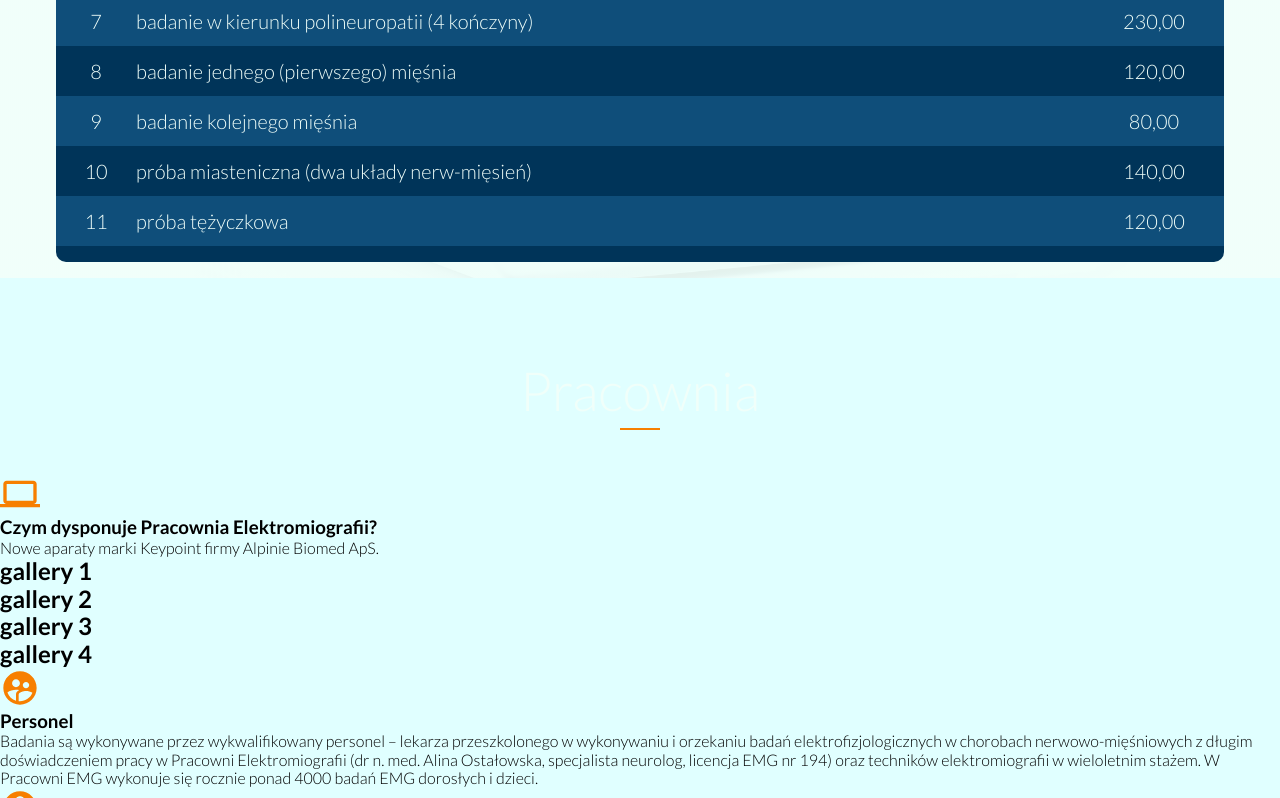
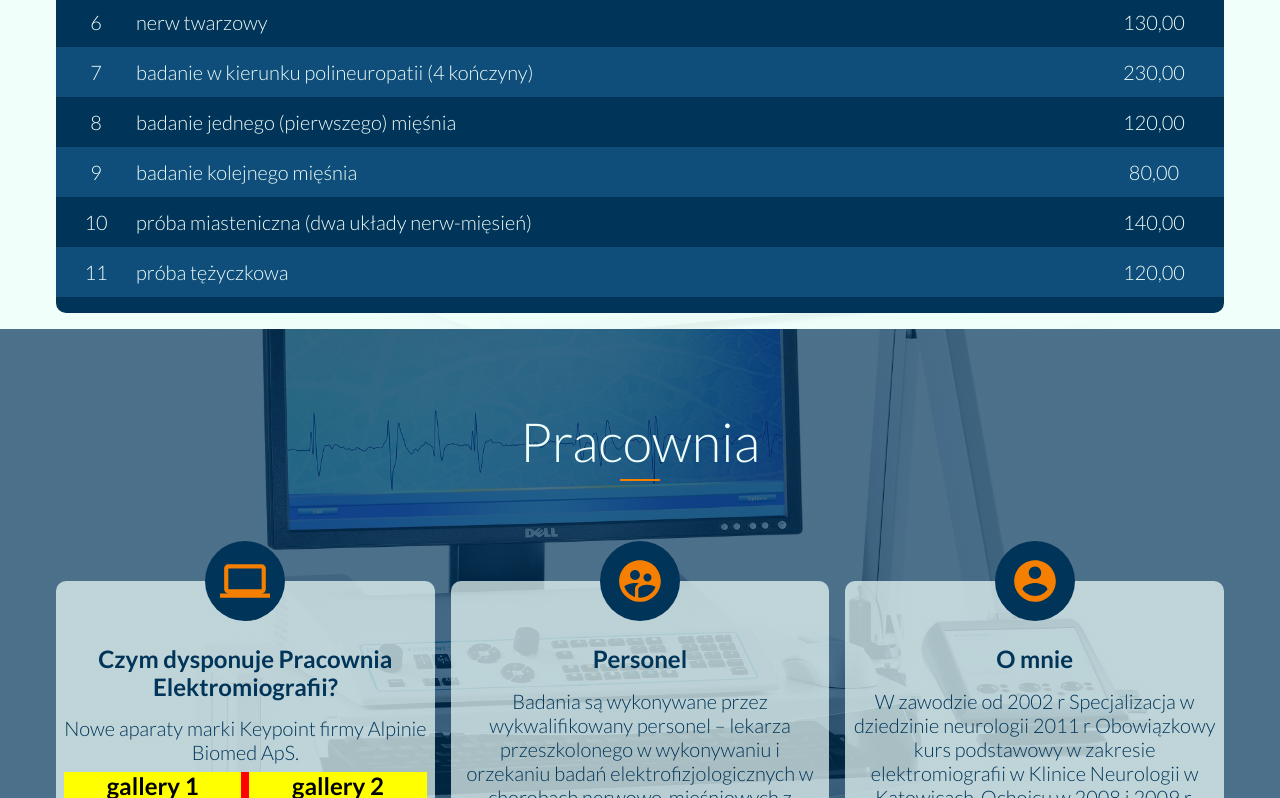
Before and after one commit to DariuszOkonski/pracownia-emg, a website built with webpack: page src/pages/index.html in a window 1280 px wide. Shown: the part 3585-4383 px from the top of the page. Built offline with nearby package versions, Linux system fonts and the light colour scheme; a web font is replaced by a local one.

Commit message:
add .box as a utility class

```diff
--- a/src/scss/main.scss
+++ b/src/scss/main.scss
@@ -8,6 +8,7 @@
 @import "_emg";
 @import "_examination";
 @import "_prices";
+@import "_lab";
 
 html {
   font-family: 'Lato', sans-serif;
@@ -95,3 +96,93 @@ body {
     padding-top: 5.125rem;
   }
 }
+
+.box {
+  position: relative;
+  margin-top: 2.5rem;
+  padding: 0.5rem;
+  padding-top: 2.5rem;
+  background-color: rgba($color: $light-color, $alpha: 0.7);
+  border-radius: 10px;
+  text-align: center;
+
+  @media(min-width: $tablet) {
+      padding-top: 4rem;
+  }
+
+  &__circle {
+      position: absolute;
+      top: -30px;
+      left: 50%;
+      transform: translateX(-50%);
+
+      width: 60px;
+      height: 60px;
+      background-color: $primary-color;
+      border-radius: 50%;
+
+      display: flex;
+      justify-content: center;
+      align-items: center;
+
+      @media(min-width: $tablet) {
+          top: -40px;
+
+          width: 80px;
+          height: 80px;
+      }
+  }
+
+  &__icon {
+      fill: $secondary-color;
+      width: 40px;
+      height: 40px;
+
+      @media(min-width: $tablet) {
+          width: 50px;
+          height: 50px;
+      }
+  }
+
+  &__header {
+      color: $primary-color;
+      font-size: 1.25rem;
+      margin-bottom: 1rem;
+
+      @media(min-width: $tablet) {
+          font-size: 1.5rem;
+      }
+  }
+
+  &__paragraph {
+      color: $primary-color;
+      font-size: 1rem;
+
+      &--listed {
+          text-align: left;
+      }
+
+      @media(min-width: $tablet) {
+          font-size: 1.25rem;
+          line-height: 1.5rem;
+      }
+  }
+
+  &__items {
+      list-style-type: none;
+      text-align: left;
+      padding-left: 10px;
+  }
+
+  &__gallery {
+    background-color: red;
+    display: grid;
+    grid-template-columns: repeat(2, 1fr);
+    gap: 0.5rem;
+    margin: 0.5rem 0;
+
+    h2 {
+      background-color: yellow;
+    }
+  }
+}
```
